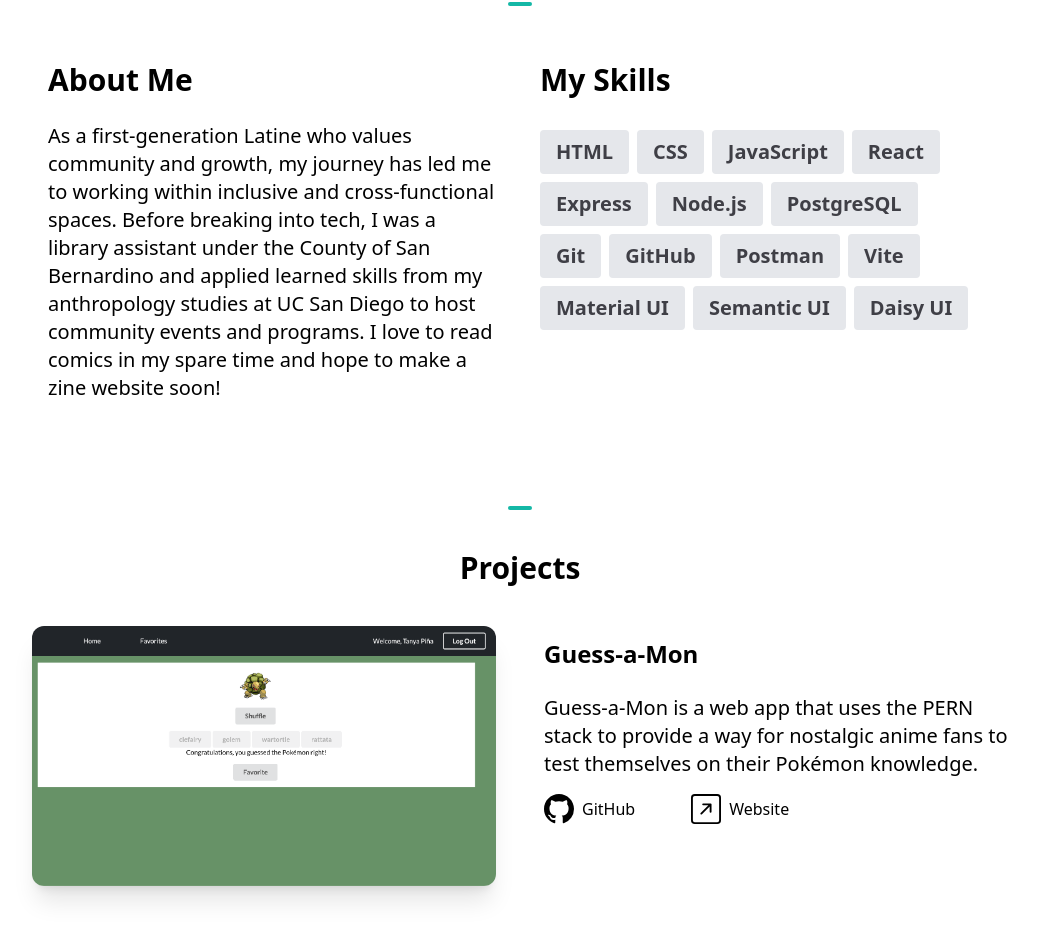
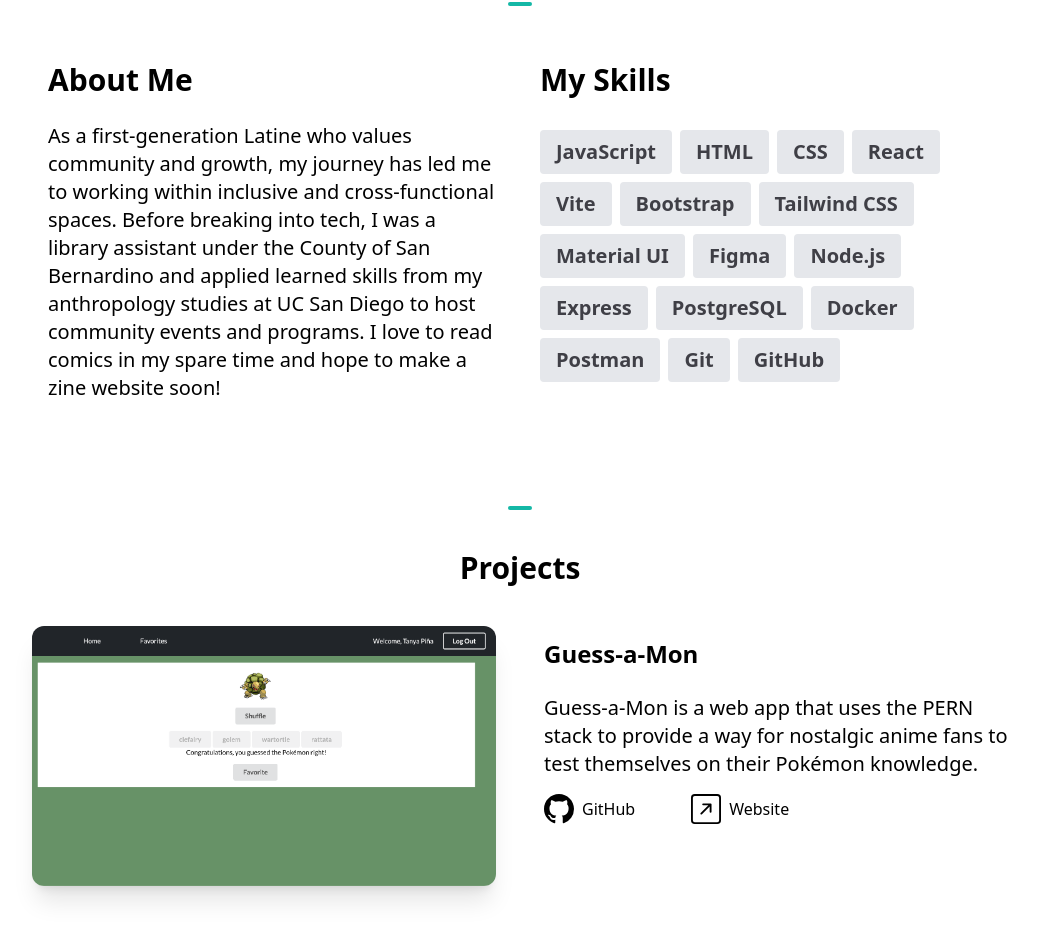
Before and after one commit to TanyaPina/next.js-portfolio, a Next.js app: page / in a window 1280 px wide. Shown: the part 798-1725 px from the top of the page, without its empty margins (120-1158 px from the left). Built offline with nearby package versions, Linux system fonts and the light colour scheme.

Commit message:
updated skills

```diff
--- a/components/AboutMeSection.tsx
+++ b/components/AboutMeSection.tsx
@@ -1,20 +1,22 @@
 import React from 'react'
 
 const skills = [
+    { skill: "JavaScript" },
     { skill: "HTML" },
     { skill: "CSS" },
-    { skill: "JavaScript" },
     { skill: "React" },
+    { skill: "Vite" },
+    { skill: "Bootstrap" },
+    { skill: "Tailwind CSS" },
+    { skill: "Material UI" },
+    { skill: "Figma" },
+    { skill: "Node.js" },
     { skill: "Express" },
-    { skill: "Node.js" },
     { skill: "PostgreSQL" },
+    { skill: "Docker" },
+    { skill: "Postman" },
     { skill: "Git" },
     { skill: "GitHub" },
-    { skill: "Postman" },
-    { skill: "Vite" },
-    { skill: "Material UI" },
-    { skill: "Semantic UI" },
-    { skill: "Daisy UI" },
 ]
 
 export const AboutMeSection = () => {
```
